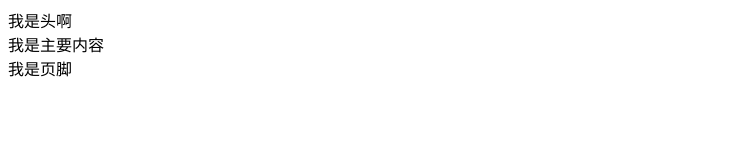
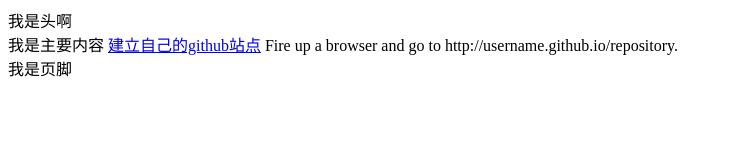
Before and after one commit to JoeyYem/JoeyYem.github.io, a plain HTML site: page index.html in a window 1280 px wide. Shown: the whole page, without its empty margins (0-729 px from the left). Drawn offline with Linux system fonts and the light colour scheme.

Commit message:
Update index.html

```diff
--- a/index.html
+++ b/index.html
@@ -9,7 +9,9 @@
 	  我是头啊
   </header>
   <main>
-	  我是主要内容
+	我是主要内容
+	<a href="https://pages.github.com/">建立自己的github站点</a>
+	Fire up a browser and go to http://username.github.io/repository.
   </main>
   <footer>
     我是页脚
```
